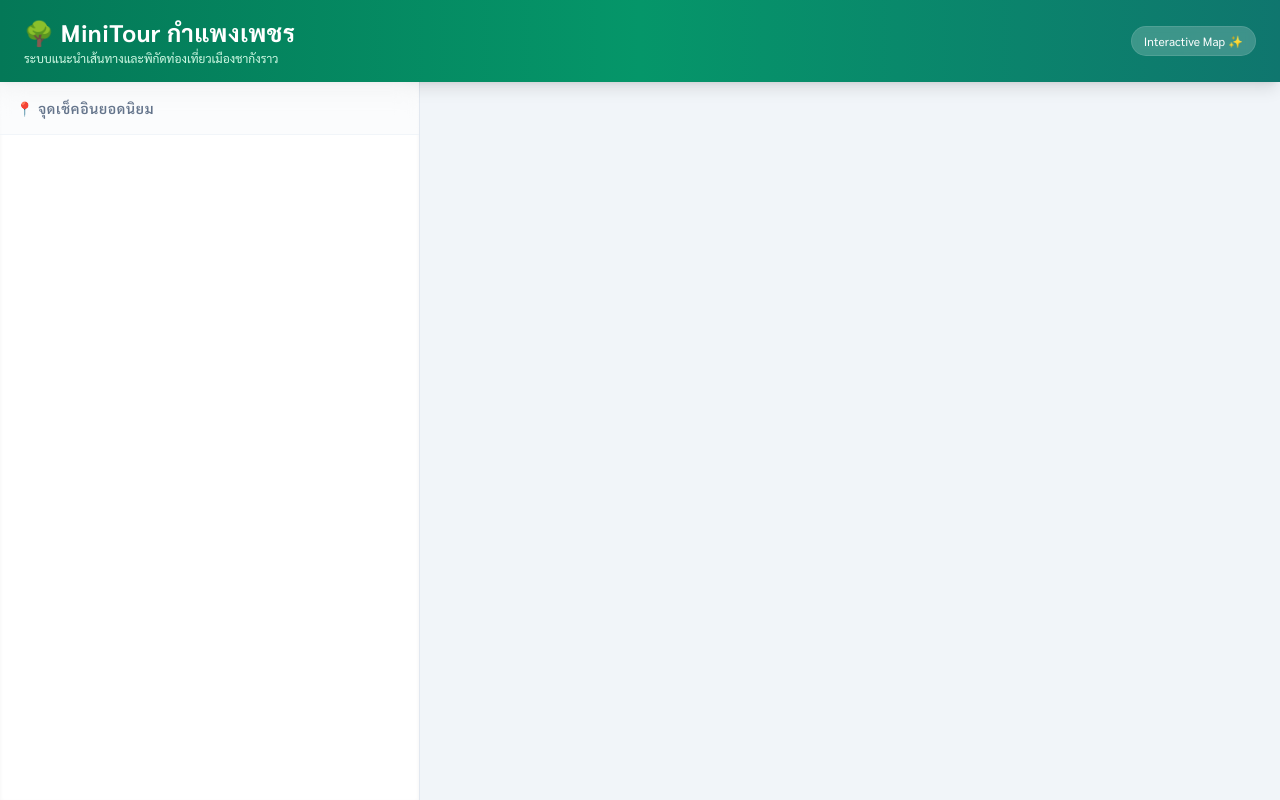
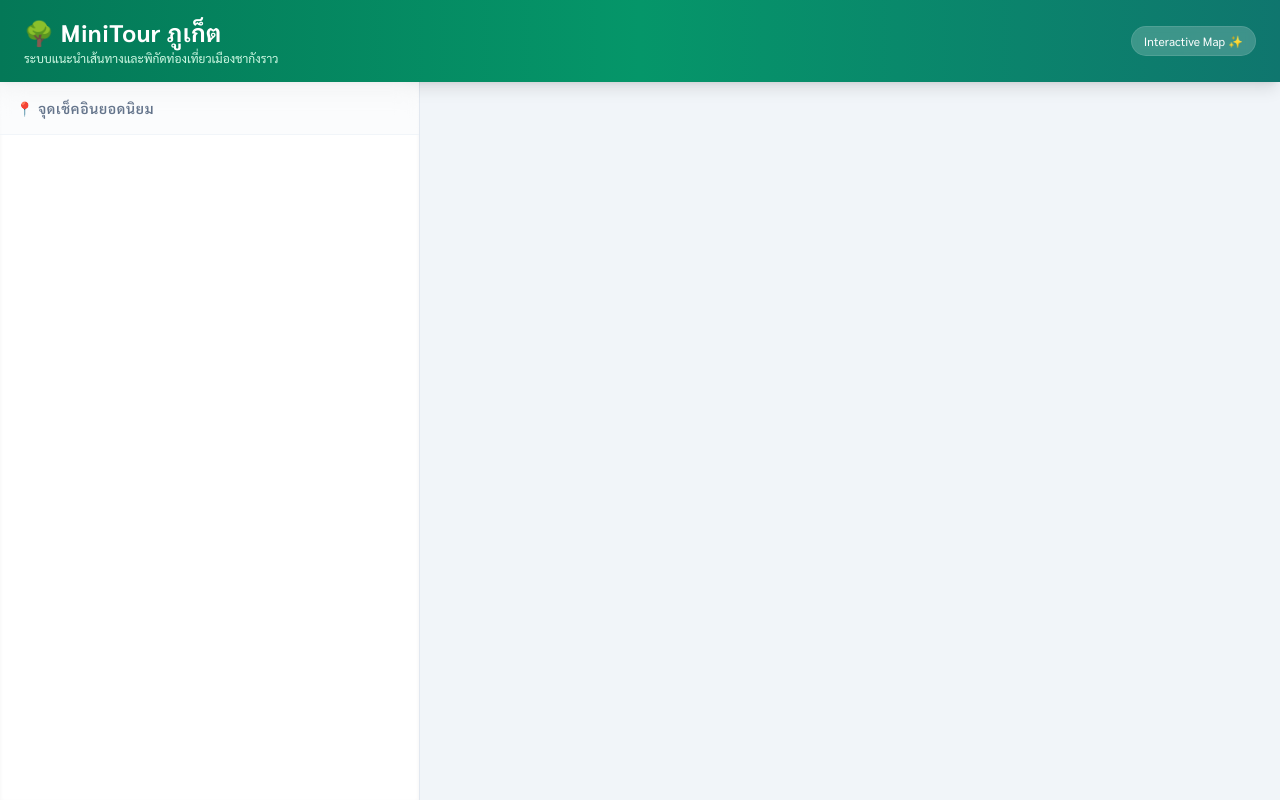
Before and after one commit to mineblox11501112/minitour, a Flask app: template templates/index.html in a window 1280 px wide. Run offline with Flask 3, Linux system fonts and the light colour scheme; the template is opened without the code that fills it, so the values that code supplies are empty; some libraries are stand-ins or nearby versions.

Commit message:
Update index.html

```diff
--- a/templates/index.html
+++ b/templates/index.html
@@ -20,7 +20,7 @@
     <header class="bg-gradient-to-r from-emerald-700 via-emerald-600 to-teal-700 text-white px-6 py-4 shadow-lg flex-none z-10">
         <div class="flex justify-between items-center">
             <div>
-                <h1 class="text-2xl font-bold tracking-wide flex items-center gap-2">🌳 MiniTour กำแพงเพชร</h1>
+                <h1 class="text-2xl font-bold tracking-wide flex items-center gap-2">🌳 MiniTour ภูเก็ต</h1>
                 <p class="text-xs text-emerald-100 mt-0.5">ระบบแนะนำเส้นทางและพิกัดท่องเที่ยวเมืองชากังราว</p>
             </div>
             <span class="bg-white/20 text-xs px-3 py-1.5 rounded-full backdrop-blur-sm border border-white/10">
```
